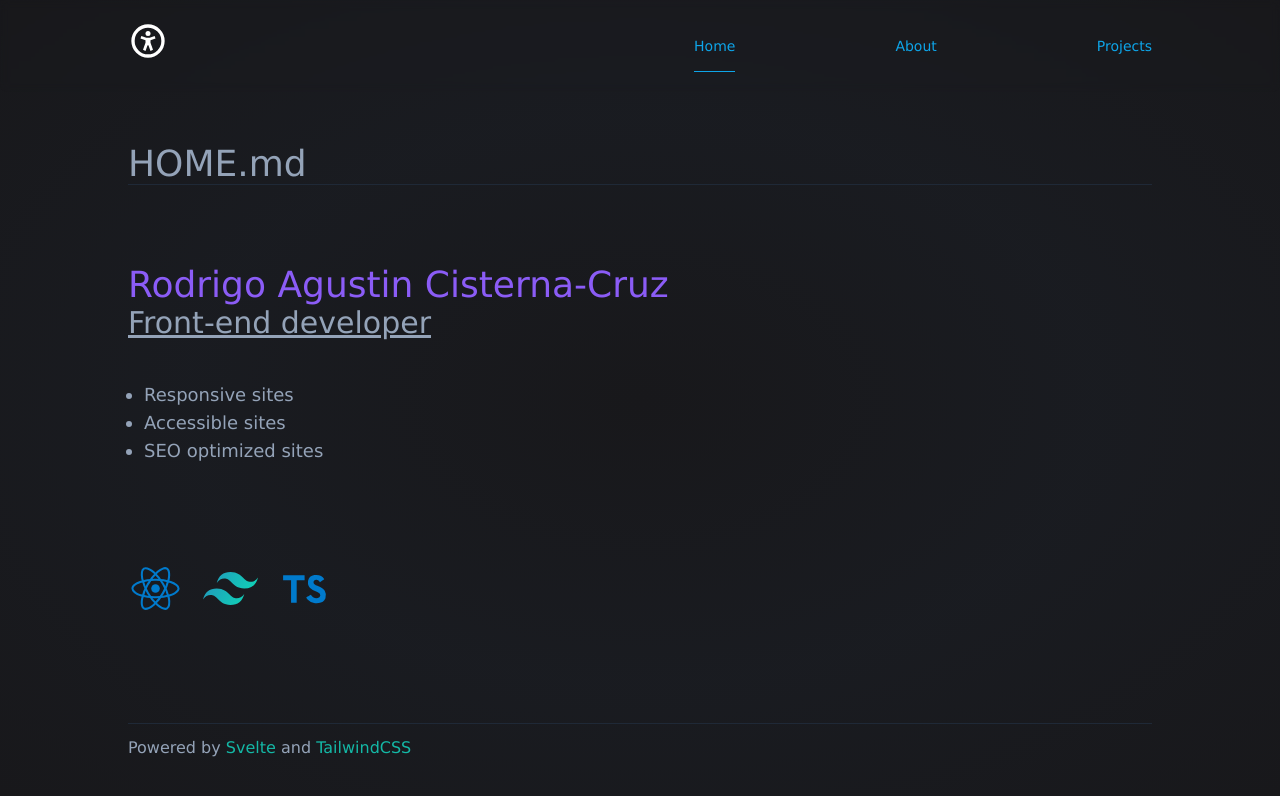
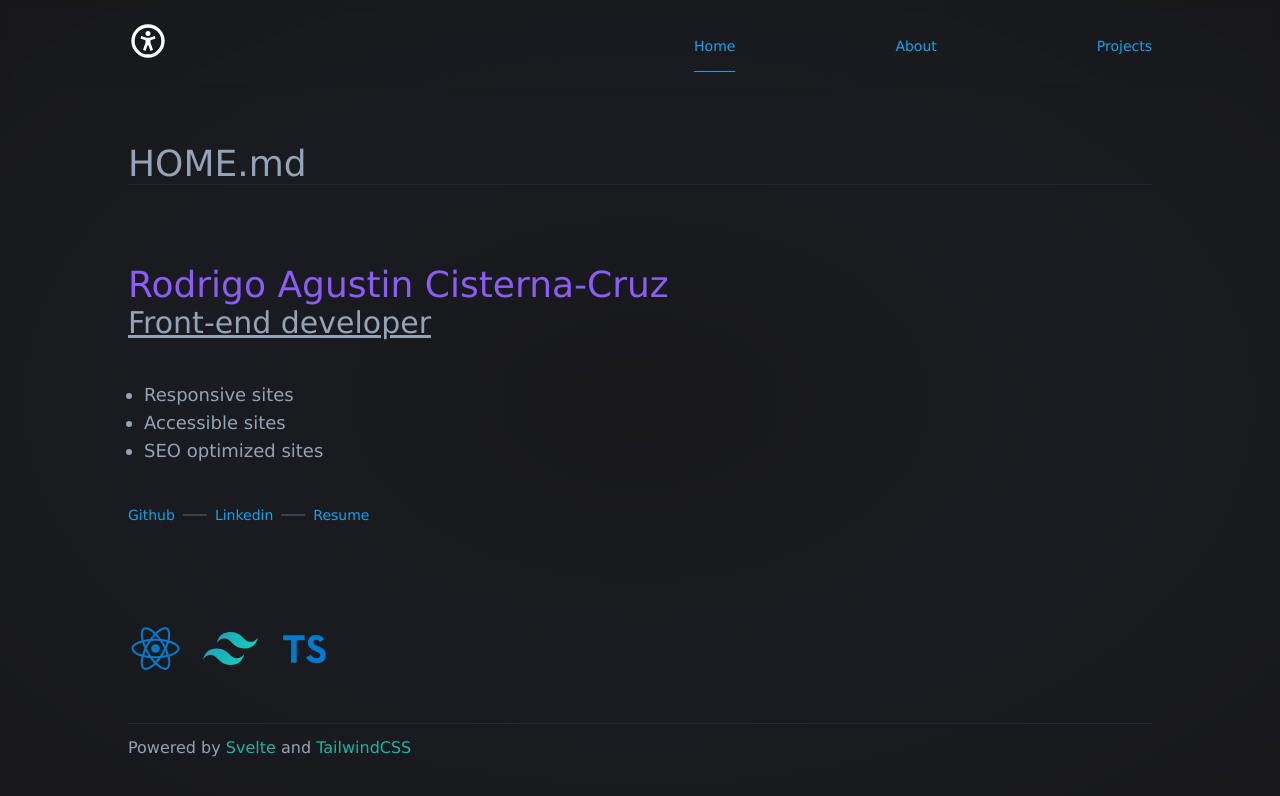
Before and after one commit to Rodrj1/portfoliosv, a SvelteKit app: page / in a window 1280 px wide. Shown: the top 796 px of the page. Built offline with nearby package versions, Linux system fonts and the light colour scheme.

Commit message:
Added Resume page. Changed link elements from About to Home section

```diff
--- a/src/routes/+page.svelte
+++ b/src/routes/+page.svelte
@@ -39,6 +39,28 @@
 				<li>SEO optimized sites</li>
 			</ul>
 
+			<div class="flex gap-2 items-center">
+				<a aria-label="To github profile" href="https://github.com/Rodrj1" target="_blank">
+					Github
+				</a>
+				<span class="w-6 border-b-2 border-gray-700" />
+				<a
+					aria-label="To Linkedin profile"
+					href="https://www.linkedin.com/in/rodrigoagustinccrz/"
+					target="_blank"
+				>
+					Linkedin
+				</a>
+				<span class="w-6 border-b-2 border-gray-700" />
+				<a
+					aria-label="To Resume PDF"
+					href="/resume"
+					target="_blank"
+				>
+					Resume
+				</a>
+			</div>
+
 			<div class="flex gap-5 mt-14">
 				<ReactIcon />
 
--- a/src/routes/about/+page.svelte
+++ b/src/routes/about/+page.svelte
@@ -10,7 +10,10 @@
 
 <svelte:head>
 	<title>rodriccrz</title>
-	<meta name="description" content="Section: About. My portfolio as a front-end developer. Rodrigo Agustin Cisterna Cruz." />
+	<meta
+		name="description"
+		content="Section: About. My portfolio as a front-end developer. Rodrigo Agustin Cisterna Cruz."
+	/>
 </svelte:head>
 
 <section class="w-full will-animate duration-500">
@@ -22,24 +25,9 @@
 		</h1>
 
 		<div class="flex flex-col gap-10">
-			<div class="flex flex-col gap-2">
-				<h2 class="h-auto text-xl sm:text-2xl md:text-3xl lg:text-4xl text-left text-violet-500">
-					rodriccrz@gmail.com
-				</h2>
-				<div class="flex gap-2">
-					<a aria-label="To github profile" href="https://github.com/Rodrj1" target="_blank">
-						Github
-					</a>
-
-					<a
-						aria-label="To Linkedin profile"
-						href="https://www.linkedin.com/in/rodrigoagustinccrz/"
-						target="_blank"
-					>
-						Linkedin
-					</a>
-				</div>
-			</div>
+			<h2 class="h-auto text-xl sm:text-2xl md:text-3xl lg:text-4xl text-left text-violet-500">
+				rodriccrz@gmail.com
+			</h2>
 
 			<div class="flex flex-col gap-5">
 				<div class="flex flex-col gap-2">
--- /dev/null
+++ b/src/routes/resume/+page.svelte
@@ -0,0 +1,7 @@
+<script>
+    import Resume from "$lib/resume.pdf"
+</script>
+
+<div class="m-auto z-[10000000000]">
+    <embed src={Resume} class="h-[100vh] w-[100vw]" />
+</div>
```
Also changed, not shown: 1 other file (tests, documents, lock files or other folders).
